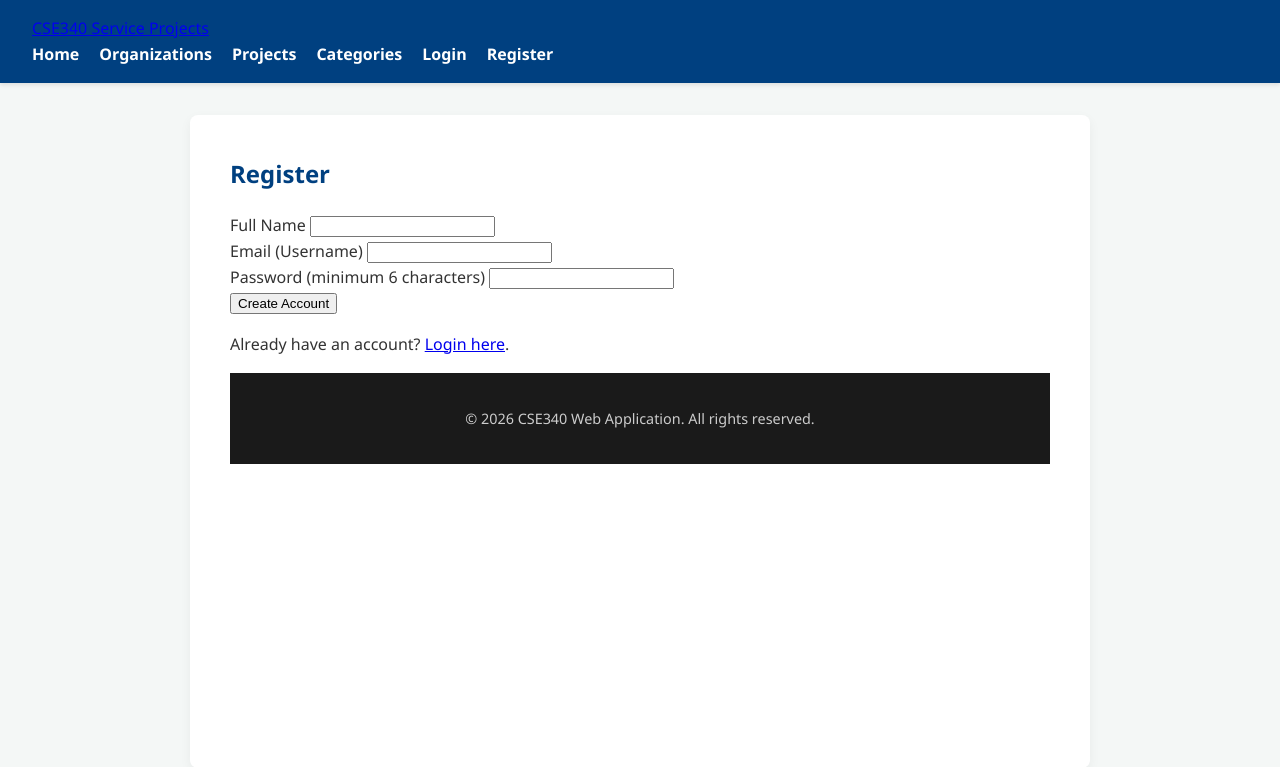
After one commit to germanslobo/cse340, a Node server app: page /register in a window 1280 px wide. The commit adds this page. Shown: the top 767 px of the page. Run offline with Node 20, Linux system fonts and the light colour scheme.

Commit message:
Complete Week 05 authentication, authorization, and users management

```diff
--- a/package.json
+++ b/package.json
@@ -8,8 +8,11 @@
     "start": "node server.js"
   },
   "dependencies": {
+    "bcryptjs": "^3.0.3",
+    "dotenv": "^18.0.10",
     "ejs": "^3.1.9",
     "express": "^4.19.2",
+    "express-session": "^1.19.0",
     "mysql2": "^3.24.6"
   }
 }
--- a/server.js
+++ b/server.js
@@ -1,5 +1,7 @@
 // server.js
+import 'dotenv/config';
 import express from 'express';
+import session from 'express-session';
 import path from 'path';
 import { fileURLToPath } from 'url';
 import router from './src/routes.js';
@@ -12,6 +14,29 @@ const port = process.env.PORT || 3000;
 
 // Parsear datos de formularios HTML (application/x-www-form-urlencoded)
 app.use(express.urlencoded({ extended: true }));
+
+// Configurar sesión de usuario
+app.use(
+    session({
+        secret: process.env.SESSION_SECRET || 'cse340-secret-key-change-in-prod',
+        resave: false,
+        saveUninitialized: false,
+        cookie: {
+            httpOnly: true,
+            maxAge: 1000 * 60 * 60 * 24 // 1 día
+        }
+    })
+);
+
+// Exponer usuario actual y mensajes flash a todas las vistas EJS
+app.use((req, res, next) => {
+    res.locals.currentUser = req.session?.user || null;
+    res.locals.flashMessage = req.session?.flashMessage || null;
+    if (req.session) {
+        delete req.session.flashMessage;
+    }
+    next();
+});
 
 // Configurar EJS apuntando a la carpeta views en la raíz del proyecto
 app.set('view engine', 'ejs');
--- /dev/null
+++ b/src/controllers/authController.js
@@ -0,0 +1,166 @@
+// src/controllers/authController.js
+import bcrypt from 'bcryptjs';
+import { createUser, findUserByEmail, getAllUsers } from '../models/users.js';
+
+export function showRegister(req, res) {
+    res.render('register', {
+        title: 'Register',
+        currentYear: new Date().getFullYear(),
+        formData: {}
+    });
+}
+
+export async function register(req, res) {
+    try {
+        const name = (req.body.name || '').trim();
+        const email = (req.body.email || '').trim().toLowerCase();
+        const password = req.body.password || '';
+
+        if (!name || !email || !password) {
+            req.session.flashMessage = {
+                type: 'error',
+                text: 'Name, email, and password are required.'
+            };
+            return res.redirect('/register');
+        }
+
+        if (password.length < 6) {
+            req.session.flashMessage = {
+                type: 'error',
+                text: 'Password must be at least 6 characters long.'
+            };
+            return res.redirect('/register');
+        }
+
+        const existingUser = await findUserByEmail(email);
+        if (existingUser) {
+            req.session.flashMessage = {
+                type: 'error',
+                text: 'An account with that email already exists.'
+            };
+            return res.redirect('/register');
+        }
+
+        const passwordHash = bcrypt.hashSync(password, 10);
+        const newUserId = await createUser({
+            name,
+            email,
+            passwordHash,
+            role: 'user'
+        });
+
+        req.session.user = {
+            user_id: newUserId,
+            name,
+            email,
+            role: 'user'
+        };
+        req.session.flashMessage = {
+            type: 'success',
+            text: `Welcome, ${name}! Your account has been created.`
+        };
+
+        return res.redirect('/dashboard');
+    } catch (err) {
+        console.error('Register error:', err);
+        req.session.flashMessage = {
+            type: 'error',
+            text: 'Unable to complete registration. Please try again.'
+        };
+        return res.redirect('/register');
+    }
+}
+
+export function showLogin(req, res) {
+    res.render('login', {
+        title: 'Login',
+        currentYear: new Date().getFullYear(),
+        formData: {}
+    });
+}
+
+export async function login(req, res) {
+    try {
+        const email = (req.body.email || '').trim().toLowerCase();
+        const password = req.body.password || '';
+
+        if (!email || !password) {
+            req.session.flashMessage = {
+                type: 'error',
+                text: 'Email and password are required.'
+            };
+            return res.redirect('/login');
+        }
+
+        const user = await findUserByEmail(email);
+        const passwordMatches = user ? bcrypt.compareSync(password, user.password_hash) : false;
+
+        if (!user || !passwordMatches) {
+            req.session.flashMessage = {
+                type: 'error',
+                text: 'Invalid email or password.'
+            };
+            return res.redirect('/login');
+        }
+
+        req.session.user = {
+            user_id: user.user_id,
+            name: user.name,
+            email: user.email,
+            role: user.role
+        };
+        req.session.flashMessage = {
+            type: 'success',
+            text: `Welcome back, ${user.name}!`
+        };
+
+        return res.redirect('/dashboard');
+    } catch (err) {
+        console.error('Login error:', err);
+        req.session.flashMessage = {
+            type: 'error',
+            text: 'An error occurred during login. Please try again.'
+        };
+        return res.redirect('/login');
+    }
+}
+
+export function logout(req, res) {
+    if (!req.session) {
+        return res.redirect('/login');
+    }
+
+    req.session.destroy((err) => {
+        if (err) {
+            console.error('Logout error:', err);
+            return res.redirect('/dashboard');
+        }
+        res.clearCookie('connect.sid');
+        return res.redirect('/login');
+    });
+}
+
+export function showDashboard(req, res) {
+    res.render('dashboard', {
+        title: 'Dashboard',
+        currentYear: new Date().getFullYear()
+    });
+}
+
+export async function showUsers(req, res) {
+    try {
+        const users = await getAllUsers();
+        res.render('users', {
+            title: 'Registered Users',
+            currentYear: new Date().getFullYear(),
+            users
+        });
+    } catch (err) {
+        console.error('Show users error:', err);
+        req.session.flashMessage = {
+            type: 'error',
+            text: 'Unable to load users list.'
+        };
+        return res.redirect('/dashboard');
+    }
+}
--- a/views/partials/header.ejs
+++ b/views/partials/header.ejs
@@ -3,17 +3,33 @@
 <head>
     <meta charset="UTF-8">
     <meta name="viewport" content="width=device-width, initial-scale=1.0">
-    <title><%= title %> | CSE340</title>
+    <title><%= title ? `${title} | CSE340` : 'CSE340' %></title>
     <link rel="stylesheet" href="/css/styles.css">
 </head>
 <body>
-    <header>
-        <nav>
-            <ul>
+    <header class="site-header">
+        <nav class="navbar">
+            <a href="/" class="brand">CSE340 Service Projects</a>
+            <ul class="nav-links">
                 <li><a href="/">Home</a></li>
                 <li><a href="/organizations">Organizations</a></li>
-                <li><a href="/projects">Service Projects</a></li>
+                <li><a href="/projects">Projects</a></li>
                 <li><a href="/categories">Categories</a></li>
+                <% if (currentUser) { %>
+                    <li><a href="/dashboard">Dashboard</a></li>
+                    <li><span class="nav-user">Hi, <%= currentUser.name %></span></li>
+                    <li><a href="/logout">Logout</a></li>
+                <% } else { %>
+                    <li><a href="/login">Login</a></li>
+                    <li><a href="/register">Register</a></li>
+                <% } %>
             </ul>
         </nav>
     </header>
+
+    <main class="main-content">
+        <% if (flashMessage) { %>
+            <div class="flash-message flash-<%= flashMessage.type %>">
+                <%= flashMessage.text %>
+            </div>
+        <% } %>
--- /dev/null
+++ b/views/register.ejs
@@ -0,0 +1,48 @@
+<%- include('partials/header') %>
+
+<section class="auth-section">
+    <h1>Register</h1>
+
+    <form action="/register" method="POST" class="auth-form">
+        <div class="form-group">
+            <label for="name">Full Name</label>
+            <input
+                type="text"
+                id="name"
+                name="name"
+                value="<%= formData?.name || '' %>"
+                required
+            >
+        </div>
+
+        <div class="form-group">
+            <label for="email">Email (Username)</label>
+            <input
+                type="email"
+                id="email"
+                name="email"
+                value="<%= formData?.email || '' %>"
+                required
+            >
+        </div>
+
+        <div class="form-group">
+            <label for="password">Password (minimum 6 characters)</label>
+            <input
+                type="password"
+                id="password"
+                name="password"
+                minlength="6"
+                required
+            >
+        </div>
+
+        <button type="submit" class="btn btn-primary">Create Account</button>
+    </form>
+
+    <p class="auth-switch">
+        Already have an account? <a href="/login">Login here</a>.
+    </p>
+</section>
+
+<%- include('partials/footer') %>
```
Also changed, not shown: src/middleware/auth.js (added, +39 -0 lines), src/models/users.js (added, +25 -0 lines), src/routes.js (+41 -18 lines), views/dashboard.ejs (added, +25 -0 lines), views/login.ejs (added, +36 -0 lines), views/users.ejs (added, +36 -0 lines), 1 other file.
